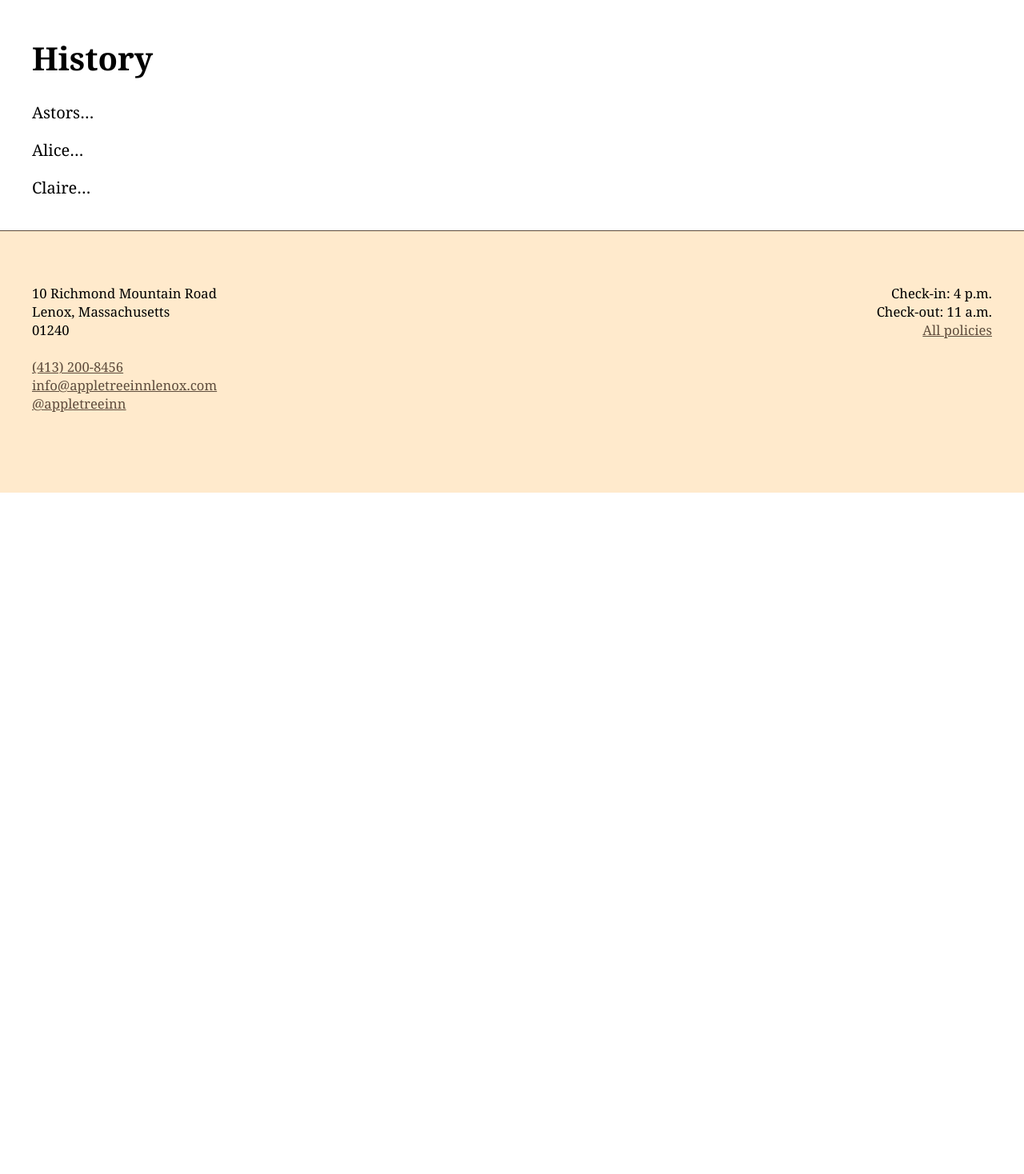
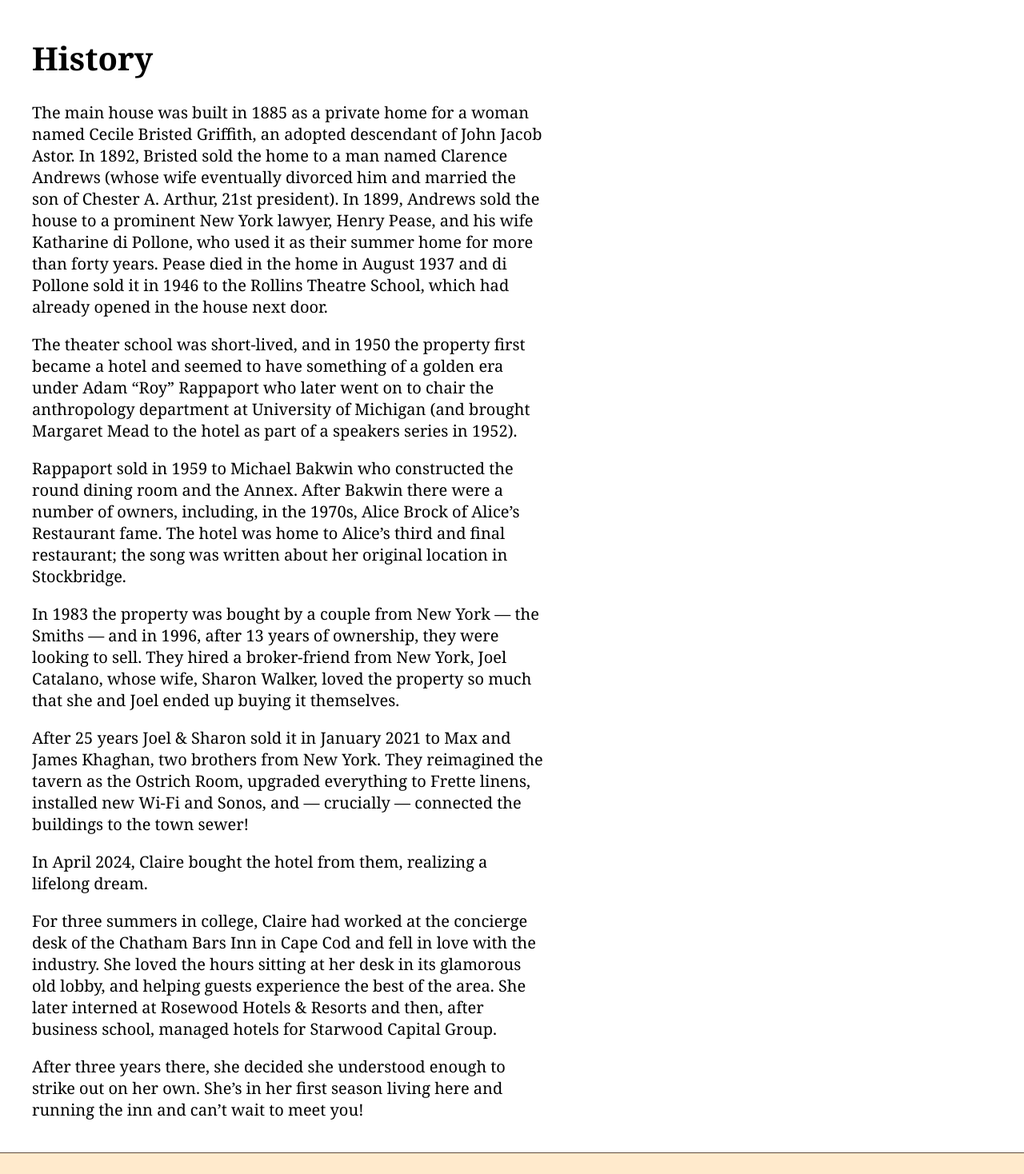
Before and after one commit to tophtucker/appletreeinn, a SvelteKit app: page /history in a window 1280 px wide. Shown: the part 242-1710 px from the top of the page at 80% size. Before the commit the page ends 858 px from the top, so only its background shows below. Built offline with nearby package versions, Linux system fonts and the light colour scheme.

Commit message:
adding rough history and things to do

```diff
--- a/src/routes/history/+page.svelte
+++ b/src/routes/history/+page.svelte
@@ -12,9 +12,59 @@
 
 <div class="inner">
 	<h1>History</h1>
-	<p>Astors…</p>
-	<p>Alice…</p>
-	<p>Claire…</p>
+
+	<p>
+		The main house was built in 1885 as a private home for a woman named Cecile Bristed Griffith, an
+		adopted descendant of John Jacob Astor. In 1892, Bristed sold the home to a man named Clarence
+		Andrews (whose wife eventually divorced him and married the son of Chester A. Arthur, 21st
+		president). In 1899, Andrews sold the house to a prominent New York lawyer, Henry Pease, and his
+		wife Katharine di Pollone, who used it as their summer home for more than forty years. Pease
+		died in the home in August 1937 and di Pollone sold it in 1946 to the Rollins Theatre School,
+		which had already opened in the house next door.
+	</p>
+
+	<p>
+		The theater school was short-lived, and in 1950 the property first became a hotel and seemed to
+		have something of a golden era under Adam “Roy” Rappaport who later went on to chair the
+		anthropology department at University of Michigan (and brought Margaret Mead to the hotel as
+		part of a speakers series in 1952).
+	</p>
+
+	<p>
+		Rappaport sold in 1959 to Michael Bakwin who constructed the round dining room and the Annex.
+		After Bakwin there were a number of owners, including, in the 1970s, Alice Brock of Alice’s
+		Restaurant fame. The hotel was home to Alice’s third and final restaurant; the song was written
+		about her original location in Stockbridge.
+	</p>
+
+	<p>
+		In 1983 the property was bought by a couple from New York — the Smiths — and in 1996, after 13
+		years of ownership, they were looking to sell. They hired a broker-friend from New York, Joel
+		Catalano, whose wife, Sharon Walker, loved the property so much that she and Joel ended up
+		buying it themselves.
+	</p>
+
+	<p>
+		After 25 years Joel &amp; Sharon sold it in January 2021 to Max and James Khaghan, two brothers
+		from New York. They reimagined the tavern as the Ostrich Room, upgraded everything to Frette
+		linens, installed new Wi-Fi and Sonos, and — crucially — connected the buildings to the town
+		sewer!
+	</p>
+
+	<p>In April 2024, Claire bought the hotel from them, realizing a lifelong dream.</p>
+
+	<p>
+		For three summers in college, Claire had worked at the concierge desk of the Chatham Bars Inn in
+		Cape Cod and fell in love with the industry. She loved the hours sitting at her desk in its
+		glamorous old lobby, and helping guests experience the best of the area. She later interned at
+		Rosewood Hotels &amp; Resorts and then, after business school, managed hotels for Starwood
+		Capital Group.
+	</p>
+
+	<p>
+		After three years there, she decided she understood enough to strike out on her own. She’s in
+		her first season living here and running the inn and can’t wait to meet you!
+	</p>
 </div>
 
 <Footer />
```
Also changed, not shown: src/routes/activities/+page.svelte (+42 -24 lines), 1 other file (tests, documents, lock files or other folders).
